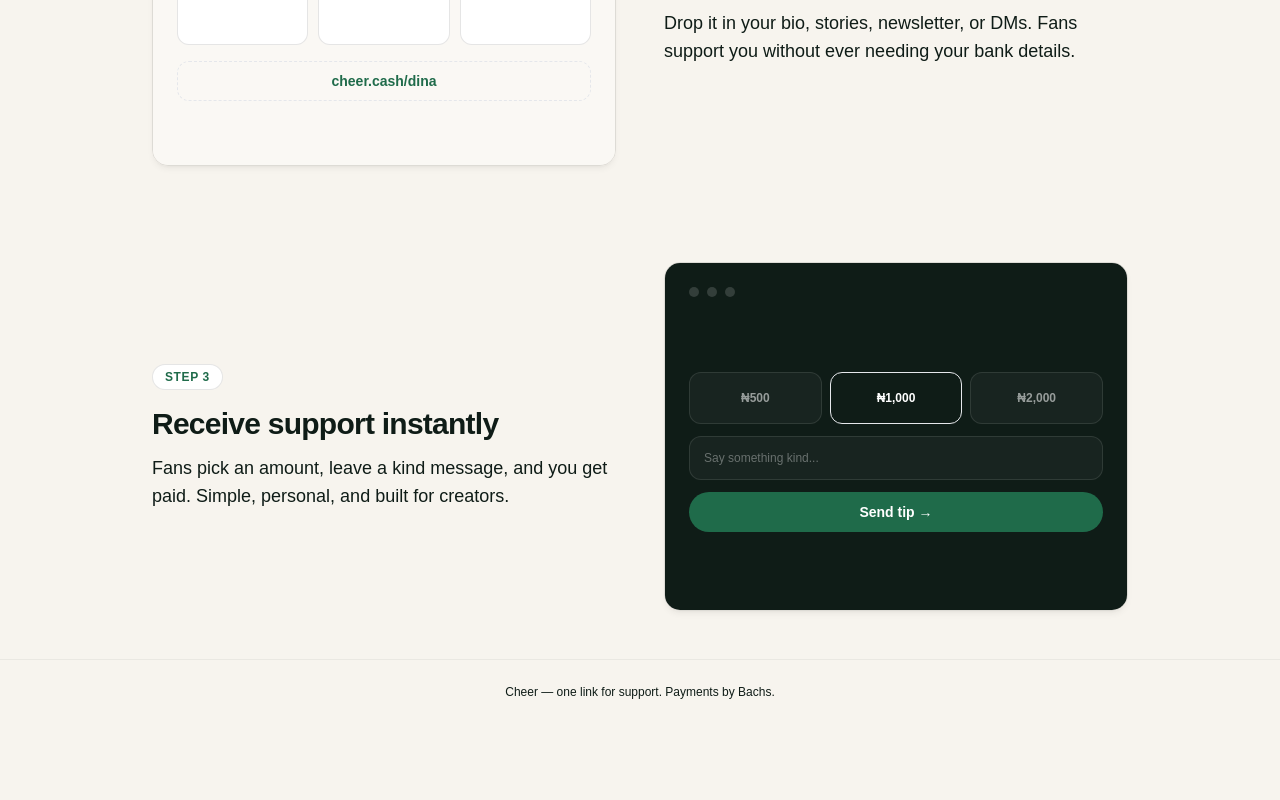
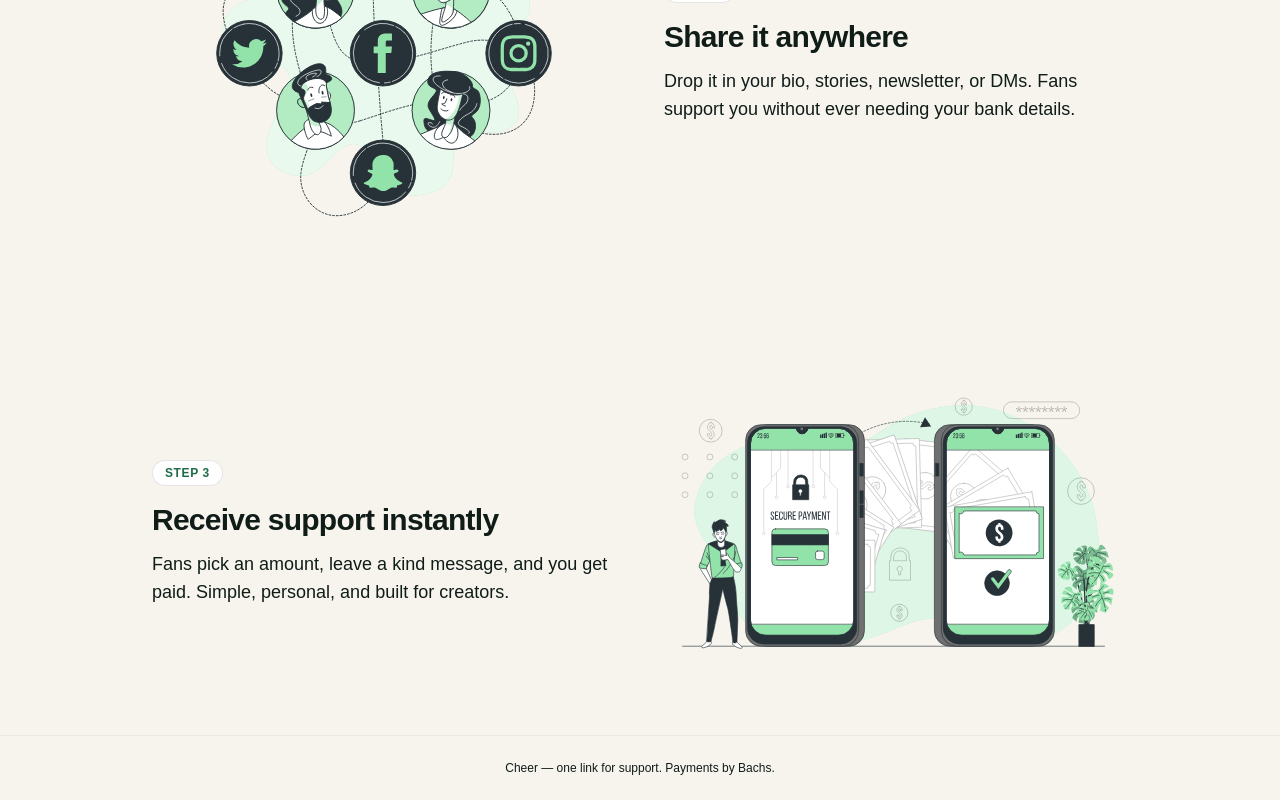
Before and after one commit to iyanuloluwa-Miracle/CHEER, a Nuxt app in the folder apps/web/: page / in a window 1280 px wide. Shown: the part 2033-2833 px from the top of the page. Before the commit the page ends 2757 px from the top, so only its background shows below. Built offline with nearby package versions, Linux system fonts and the light colour scheme; a web font is replaced by a local one.

Commit message:
feat: add step-two and step-three illustrations to how it works

```diff
--- a/apps/web/data/landing.ts
+++ b/apps/web/data/landing.ts
@@ -33,6 +33,7 @@ export const howItWorksSteps: readonly HowItWorksStep[] = [
     visual: 'share',
     visualCaption: 'Preview of sharing a Cheer link across social platforms',
     visualTheme: 'light',
+    illustration: '/Social%20media-bro.svg',
   },
   {
     title: 'Receive support instantly',
@@ -40,6 +41,7 @@ export const howItWorksSteps: readonly HowItWorksStep[] = [
       'Fans pick an amount, leave a kind message, and you get paid. Simple, personal, and built for creators.',
     visual: 'receive',
     visualCaption: 'Preview of a fan sending a tip through Cheer',
-    visualTheme: 'dark',
+    visualTheme: 'light',
+    illustration: '/Online%20transactions-bro.svg',
   },
 ] as const;
```
Also changed, not shown: apps/web/public/Online transactions-bro.svg (added), apps/web/public/Social media-bro.svg (added).
